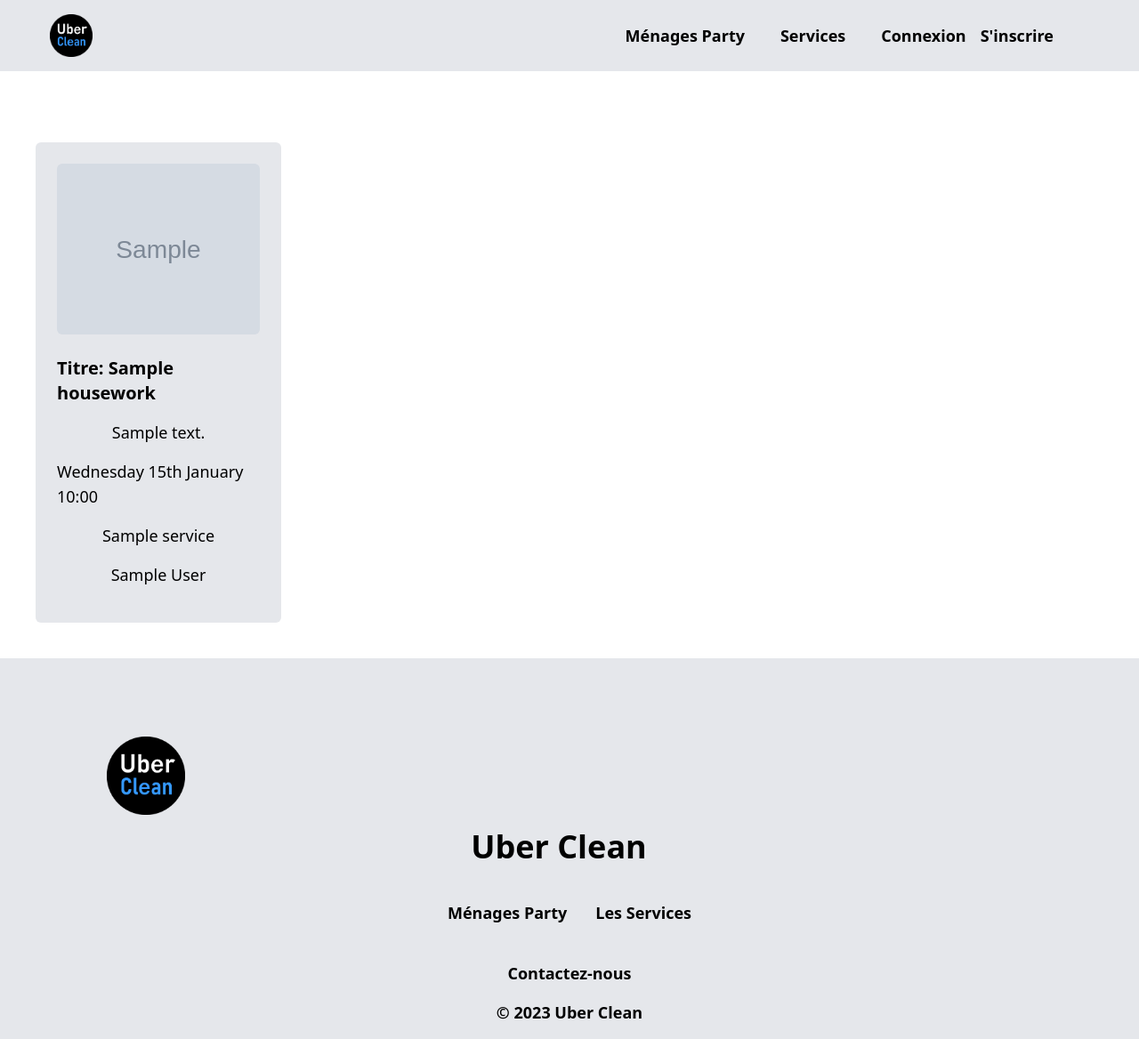
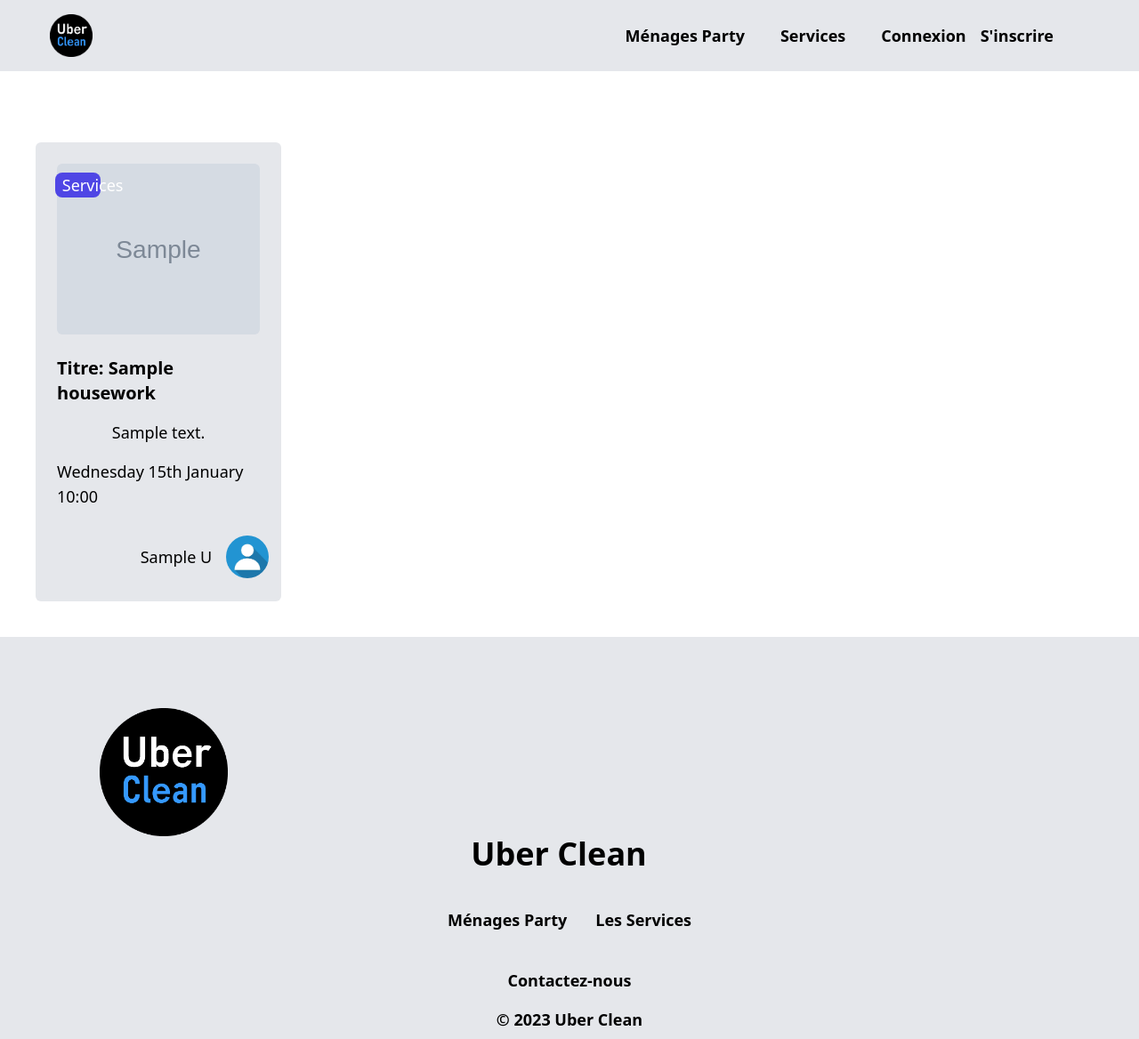
Before and after one commit to imPayne/Partinoire_uber_clean, a Symfony app: template uber_clean/templates/menage_party/index.html.twig in a window 1280 px wide. Shown: the whole page at 89% size. Before the commit the page ends 1146 px from the top, so only its background shows below. Run offline with Twig, Linux system fonts and the light colour scheme; the template is opened without the code that fills it: most values are stand-ins (such as "Sample title", 1, 10 or a date in 2020); grey boxes marked "Sample" are stand-in pictures; style sheets or scripts are compiled from the project's sources; some libraries are stand-ins or nearby versions.

Commit message:
edited footer and menageParty page

```diff
--- a/uber_clean/src/Controller/MenagePartyController.php
+++ b/uber_clean/src/Controller/MenagePartyController.php
@@ -5,13 +5,15 @@ namespace App\Controller;
 use App\Repository\HouseworkRepository;
 use App\Repository\ServiceRepository;
 use Symfony\Bundle\FrameworkBundle\Controller\AbstractController;
+use Symfony\Component\Form\FormFactoryInterface;
 use Symfony\Component\HttpFoundation\Response;
 use Symfony\Component\Routing\Annotation\Route;
+use Symfony\Component\HttpFoundation\Request;
 
 class MenagePartyController extends AbstractController
 {
     #[Route('/menage/party', name: 'app_menage_party')]
-    public function index(HouseworkRepository $houseworkRepository): Response
+    public function index(FormFactoryInterface $formFactory, HouseworkRepository $houseworkRepository, Request $request): Response
     {
         $houseworks = $houseworkRepository->findAll();
 
--- a/uber_clean/templates/_footer.html.twig
+++ b/uber_clean/templates/_footer.html.twig
@@ -1,8 +1,8 @@
 {% block footer %}
     <footer class="h-auto w-full flex flex-col justify-center bg-gray-200">
-        <div class="h-auto w-auto ml-16 mt-2">
+        <div class="h-36 w-36 ml-28 mt-20">
             <a href="/">
-                <img class="ml-10 mt-10 h-36 p-4 pt-10" src="{{ asset('images/logo_uber_clean.png')}}" alt="logo">
+                <img class="h-36 w-36" src="{{ asset('images/logo_uber_clean.png')}}" alt="logo">
             </a>
         </div>
         <div class="flex flex-col items-center">
--- a/uber_clean/templates/menage_party/index.html.twig
+++ b/uber_clean/templates/menage_party/index.html.twig
@@ -11,29 +11,52 @@
             {% if houseworks is not empty %}
                 <div class="mt-10 p-6 grid grid-cols-4">
                     {% for housework in houseworks %}
-                        <div class="flex flex-col p-6 m-4 h-auto w-auto items-center bg-gray-200 rounded-md">
+                        <div class="relative flex flex-col p-6 m-4 h-auto w-auto items-center bg-gray-200 rounded-md">
                                 {% if housework.listImage is defined %}
-                                    <img class="rounded-md mb-6 h-48 w-auto object-cover" src="{{ asset('uploads/' ~ housework.listImage) }}" alt="image">
+                                    <img class="rounded-md mb-6 h-48 w-96 object-cover" src="{{ asset('uploads/' ~ housework.listImage) }}" alt="image">
                                 {% endif %}
 
                                 <h1 class="text-xl font-bold mb-4">Titre: {{ housework.title }}</h1>
                                 <p class="text-lg mb-4 px-2">{{ housework.description }}</p>
-                                <p class="text-lg mb-4">
+                                <p class="text-lg mb-20">
                                     <time datetime="{{ housework.dateStart|date('Y-m-d h:i') }}">
                                         {{ housework.dateStart|date('l jS F g:i') }}
                                     </time>
                                 </p>
+                            <div class="absolute left-[5%] top-[5%] grid grid-cols-2 mr-32">
+                                <button id="dropdownServiceButton" data-dropdown-toggle="dropdown{{ housework.id }}" type="button">
+                                    <p class="h-auto w-auto text-white shadow-outline-indigo rounded-lg m-2 bg-indigo-600 text-lg mb-4 px-2">Services</p>
+                                </button>
 
-                            <div class="flex justify-center items-center">
-                                {% for participant in housework.participant %}
-                                    <p class="text-lg mb-4 px-2">
-                                        {{ participant.service.name }}
-                                    </p>
-                                {% endfor %}
+                                <div id="dropdown{{ housework.id }}" class="hidden bg-white rounded-lg w-auto">
+                                    <ul class="rounded-md border-gray-100 border-2 px-6 py-2 text-sm" aria-labelledby="dropdownDefaultButton">
+                                        {% for participant in housework.participant %}
+                                            <li class="py-2 text-left text-md font-medium hover:text-blue-600">
+                                                <p>
+                                                    {{ participant.service.name }}
+                                                </p>
+                                            </li>
+                                        {% endfor %}
+                                    </ul>
+                                </div>
                             </div>
-                            <p class="text-lg mb-4 px-2">
-                                {{ housework.customer.firstName }} {{ housework.customer.lastName|capitalize }}
-                            </p>
+                            <div class="absolute right-[5%] bottom-[5%] flex flex-col items-center sm:flex-row">
+                                <p class="text-lg px-2">
+                                    {{ housework.customer.firstName }} {{ housework.customer.lastName|first }}
+                                </p>
+                                <div class="ml-2 h-12 w-12 rounded-full overflow-hidden">
+                                    {% if app.user.image is not null %}
+                                        <img class="rounded-md mb-2 h-12 w-12 object-cover" src="{{ asset('uploads/' ~ housework.customer.image) }}" alt="{{ housework.customer.firstName }}">
+                                    {% else %}
+                                        <img class="rounded-md mb-2 h-12 w-12 object-cover" src="{{ asset('images/default.jpg') }}" alt="{{ housework.customer.firstName }}">
+                                    {% endif %}
+                                </div>
+
+
+
+                            </div>
+
+
                         </div>
                     {% endfor %}
 
--- a/uber_clean/templates/profile/editProfile.html.twig
+++ b/uber_clean/templates/profile/editProfile.html.twig
@@ -29,7 +29,7 @@
                 {{ form_widget(registrationForm.image, {'attr': {'class': 'border rounded py-2 px-3 w-full mb-4'}}) }}
                 {{ form_errors(registrationForm.image) }}
                 <div class="flex items-center justify-center flex-col">
-                    <button type="submit" class="my-4 bg-indigo-500 hover:bg-indigo-700 text-white font-bold py-2 px-4 rounded  focus:shadow-outline-indigo">Modifier</button>
+                    <button type="submit" class="my-4 bg-indigo-500 hover:bg-indigo-700 text-white font-bold py-2 px-4 rounded focus:shadow-outline-indigo">Modifier</button>
                 </div>
                 {{ form_end(registrationForm) }}
             </div>
```
